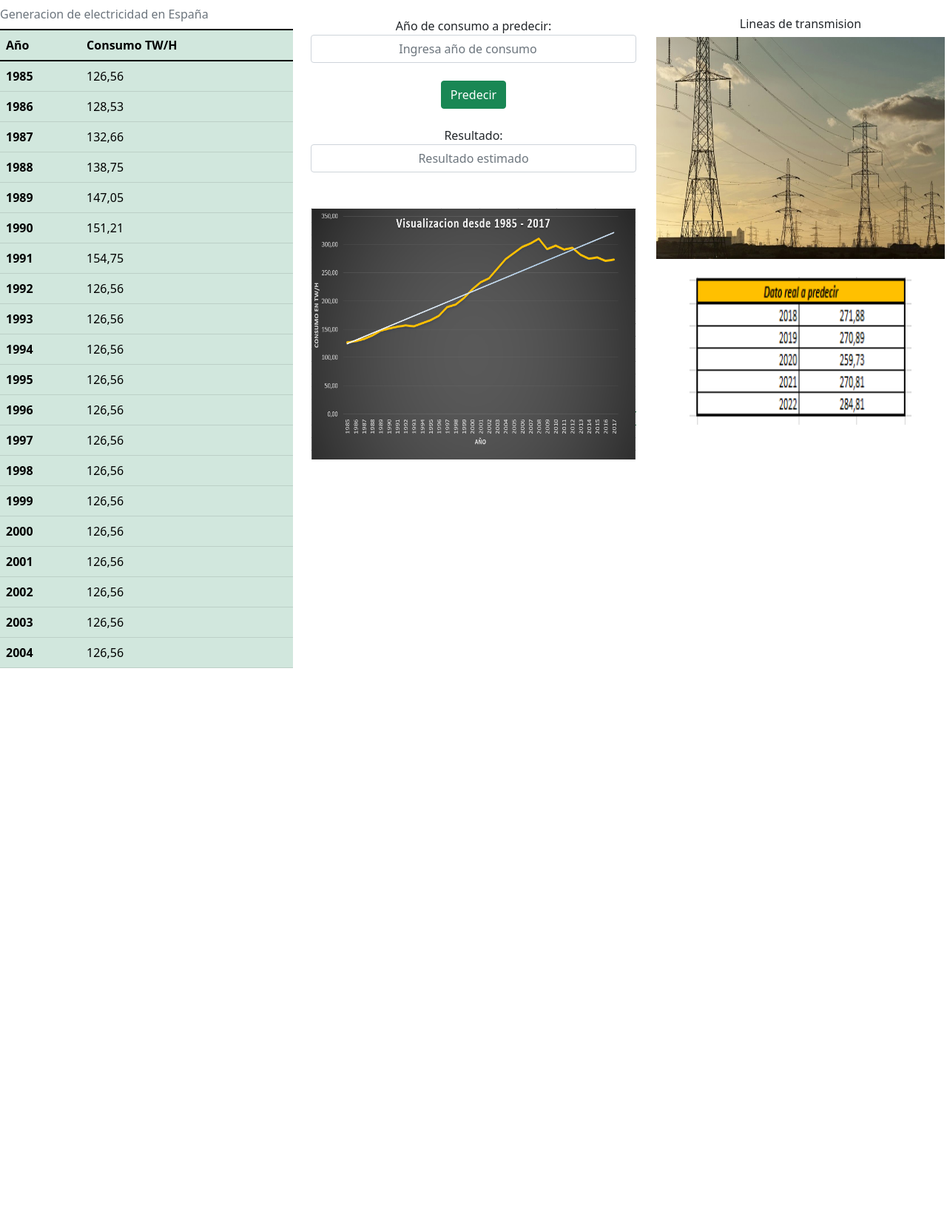
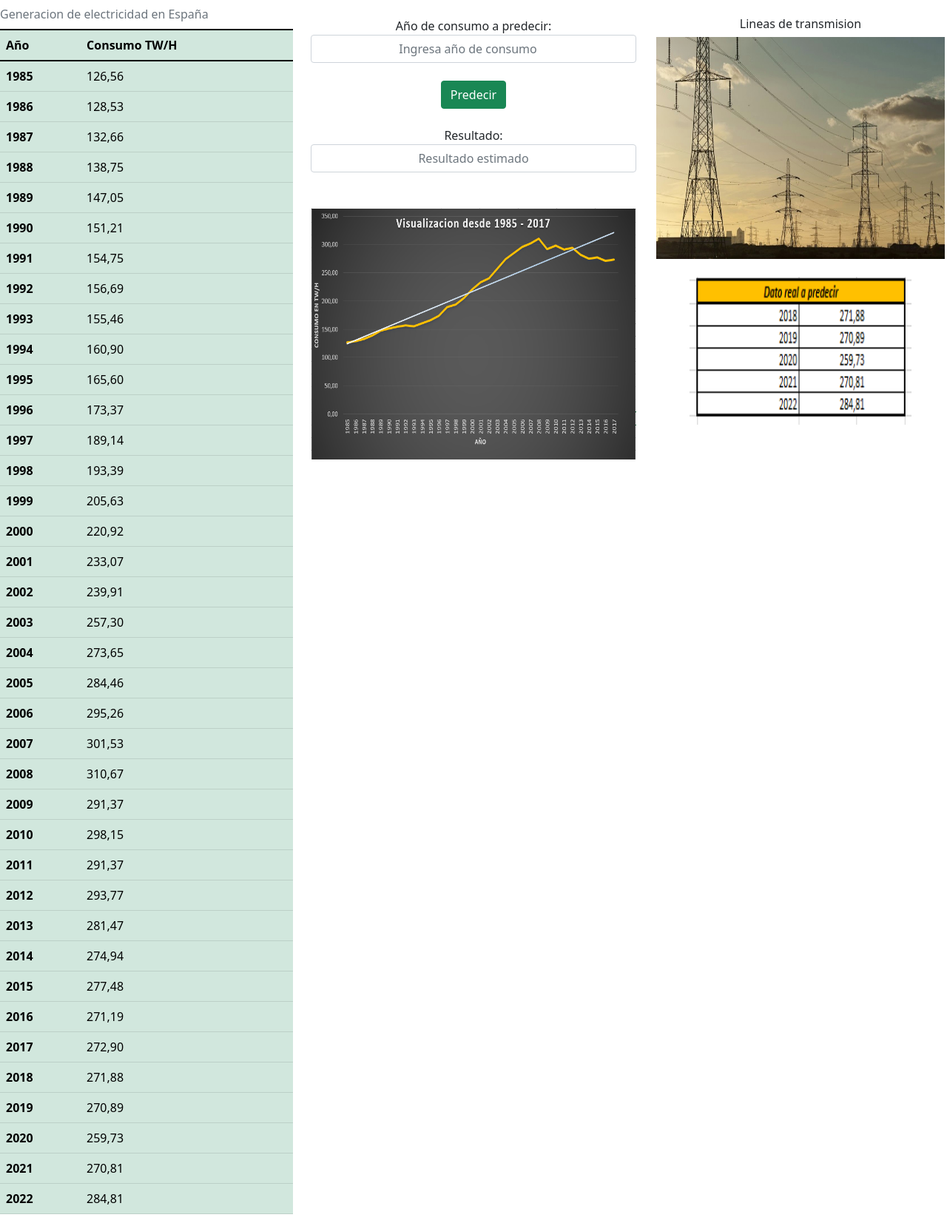
Before and after one commit to dannyaguilargil/consumo, a Django app: page /index in a window 1280 px wide. Shown: the part 62-1719 px from the top of the page at 74% size. Before the commit the page ends 965 px from the top, so only its background shows below. Run offline with Django 4.2, Linux system fonts and the light colour scheme; some libraries are stand-ins or nearby versions; some web fonts are replaced.

Commit message:
Cambios en la tabla

```diff
--- a/tensorflow/templates/index.html
+++ b/tensorflow/templates/index.html
@@ -368,69 +368,158 @@
 
                               <tr>
                                 <th scope="row">1992</th>
-                                <td>126,56</td>
+                                <td>156,69</td>
                               </tr>
 
                               <tr>
                                 <th scope="row">1993</th>
-                                <td>126,56</td>
+                                <td>155,46</td>
                               </tr>
 
                               <tr>
                                 <th scope="row">1994</th>
-                                <td>126,56</td>
+                                <td>160,90</td>
                               </tr>
 
                               <tr>
                                 <th scope="row">1995</th>
-                                <td>126,56</td>
+                                <td>165,60</td>
                               </tr>
 
                               <tr>
                                 <th scope="row">1996</th>
-                                <td>126,56</td>
+                                <td>173,37</td>
                               </tr>
 
                               <tr>
                                 <th scope="row">1997</th>
-                                <td>126,56</td>
+                                <td>189,14</td>
                               </tr>
 
                               <tr>
                                 <th scope="row">1998</th>
-                                <td>126,56</td>
+                                <td>193,39</td>
                               </tr>
 
                               <tr>
                                 <th scope="row">1999</th>
-                                <td>126,56</td>
+                                <td>205,63</td>
                               </tr>
 
                               <tr>
                                 <th scope="row">2000</th>
-                                <td>126,56</td>
+                                <td>220,92</td>
                               </tr>
 
                               <tr>
                                 <th scope="row">2001</th>
-                                <td>126,56</td>
+                                <td>233,07</td>
                               </tr>
 
                               <tr>
                                 <th scope="row">2002</th>
-                                <td>126,56</td>
+                                <td>239,91</td>
                               </tr>
 
                               <tr>
                                 <th scope="row">2003</th>
-                                <td>126,56</td>
+                                <td>257,30</td>
                               </tr>
 
                               <tr>
                                 <th scope="row">2004</th>
-                                <td>126,56</td>
+                                <td>273,65</td>
                               </tr>
 
+                              <tr>
+                                <th scope="row">2005</th>
+                                <td>284,46</td>
+                              </tr>
+
+                              <tr>
+                                <th scope="row">2006</th>
+                                <td>295,26</td>
+                              </tr>
+
+                              <tr>
+                                <th scope="row">2007</th>
+                                <td>301,53</td>
+                              </tr>
+
+                              <tr>
+                                <th scope="row">2008</th>
+                                <td>310,67</td>
+                              </tr>
+
+                              <tr>
+                                <th scope="row">2009</th>
+                                <td>291,37</td>
+                              </tr>
+
+                              <tr>
+                                <th scope="row">2010</th>
+                                <td>298,15</td>
+                              </tr>
+
+                              <tr>
+                                <th scope="row">2011</th>
+                                <td>291,37</td>
+                              </tr>
+
+                              <tr>
+                                <th scope="row">2012</th>
+                                <td>293,77</td>
+                              </tr>
+
+                              <tr>
+                                <th scope="row">2013</th>
+                                <td>281,47</td>
+                              </tr>
+
+                              <tr>
+                                <th scope="row">2014</th>
+                                <td>274,94</td>
+                              </tr>
+
+                              <tr>
+                                <th scope="row">2015</th>
+                                <td>277,48</td>
+                              </tr>
+
+                              <tr>
+                                <th scope="row">2016</th>
+                                <td>271,19</td>
+                              </tr>
+
+                              <tr>
+                                <th scope="row">2017</th>
+                                <td>272,90</td>
+                              </tr>
+
+                              <tr>
+                                <th scope="row">2018</th>
+                                <td>271,88</td>
+                              </tr>
+
+                              <tr>
+                                <th scope="row">2019</th>
+                                <td>270,89</td>
+                              </tr>
+
+                              <tr>
+                                <th scope="row">2020</th>
+                                <td>259,73</td>
+                              </tr>
+
+                              <tr>
+                                <th scope="row">2021</th>
+                                <td>270,81</td>
+                              </tr>
+
+                              <tr>
+                                <th scope="row">2022</th>
+                                <td>284,81</td>
+                              </tr>
 
                             </tbody>
                           </table>
```
